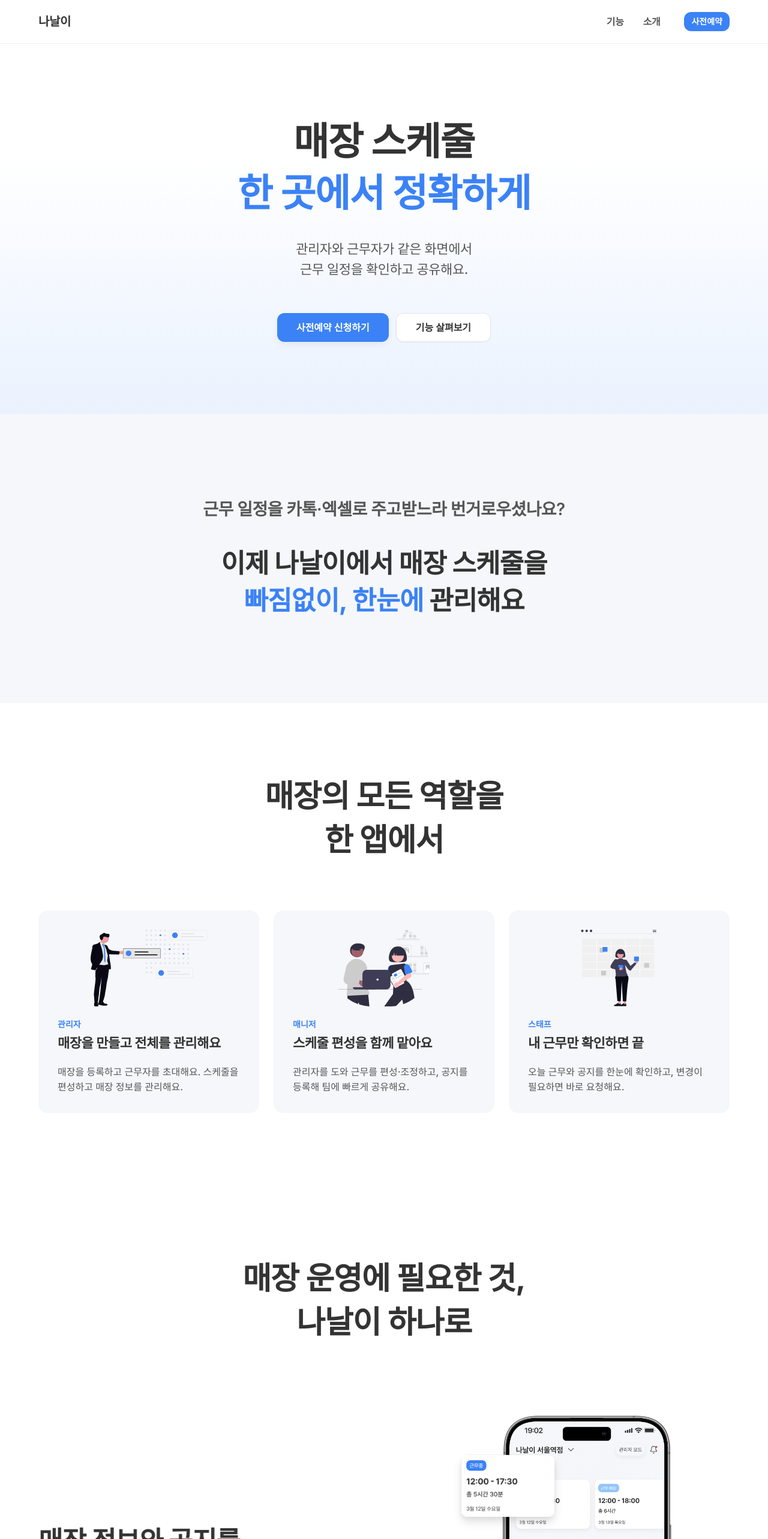
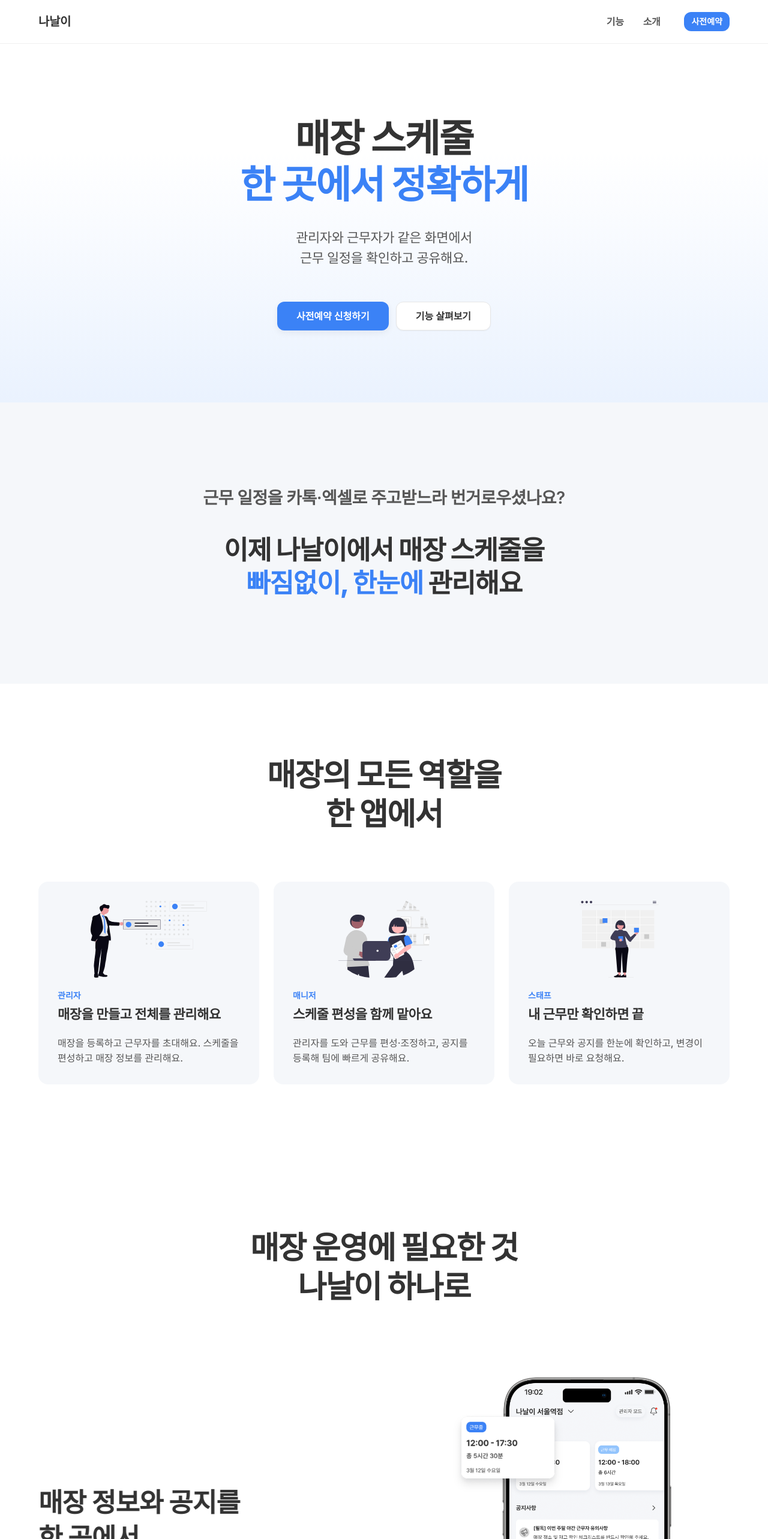
Before and after one commit to nanaly-schedule/nanaly-web, a Next.js app in the folder apps/landing/: page / in a window 1280 px wide. Shown: the top 2566 px of the page at 60% size. Built offline with nearby package versions, Linux system fonts and the light colour scheme; a web font is replaced by a local one.

Commit message:
style(landing): bolder, tighter display headings

```diff
--- a/apps/landing/app/_components/sections/ComingSoon.tsx
+++ b/apps/landing/app/_components/sections/ComingSoon.tsx
@@ -15,7 +15,7 @@ export default function ComingSoon() {
         <section className="bg-[#1f2933]">
             <div className={cn(CONTAINER, "flex flex-col gap-12 py-20 lg:gap-16 lg:py-[120px]")}>
                 <Reveal className="flex flex-col gap-6 text-center lg:gap-10">
-                    <h2 className="text-[28px] font-bold leading-[1.4] tracking-[-0.02em] text-white/90 sm:text-[40px] lg:text-[52px]">
+                    <h2 className="text-[28px] font-extrabold leading-[1.25] tracking-[-0.03em] text-white/90 sm:text-[40px] lg:text-[52px]">
                         매장 운영이
                         <br />
                         지금보다 더 쉬워지도록
--- a/apps/landing/app/_components/sections/Cta.tsx
+++ b/apps/landing/app/_components/sections/Cta.tsx
@@ -8,7 +8,7 @@ export default function Cta() {
         <section id="cta" className="bg-gradient-to-b from-[#eaf2fe] to-white">
             <div className={cn(CONTAINER, "flex flex-col items-center gap-10 py-20 text-center lg:gap-14 lg:py-[120px]")}>
                 <Reveal className="flex flex-col items-center gap-4 lg:gap-6">
-                    <h2 className="text-[28px] font-bold leading-[1.4] tracking-[-0.02em] text-foreground sm:text-[40px] lg:text-[48px]">
+                    <h2 className="text-[28px] font-extrabold leading-[1.25] tracking-[-0.03em] text-foreground sm:text-[40px] lg:text-[48px]">
                         지금 사전예약하고
                         <br />
                         가장 먼저 만나보세요
--- a/apps/landing/app/_components/sections/Features.tsx
+++ b/apps/landing/app/_components/sections/Features.tsx
@@ -9,8 +9,8 @@ export default function Features() {
         <section id="features" className="bg-white">
             <div className={cn(CONTAINER, "pt-20 lg:pt-[120px]")}>
                 <Reveal className="text-center">
-                    <h2 className="text-[28px] font-bold leading-[1.4] tracking-[-0.02em] text-foreground sm:text-[40px] lg:text-[52px]">
-                        매장 운영에 필요한 것,
+                    <h2 className="text-[28px] font-extrabold leading-[1.25] tracking-[-0.03em] text-foreground sm:text-[40px] lg:text-[52px]">
+                        매장 운영에 필요한 것
                         <br />
                         나날이 하나로
                     </h2>
--- a/apps/landing/app/_components/sections/Hero.tsx
+++ b/apps/landing/app/_components/sections/Hero.tsx
@@ -8,7 +8,7 @@ export default function Hero() {
         <section id="hero" className="bg-gradient-to-b from-white from-[30%] to-[#eaf2fe]">
             <div className={cn(CONTAINER, "py-20 text-center lg:py-[120px]")}>
                 <Reveal as="h1"
-                        className="text-[28px] font-bold leading-[1.35] tracking-[-0.02em] text-foreground sm:text-[44px] lg:text-[64px]">
+                        className="text-[28px] font-extrabold leading-[1.2] tracking-[-0.03em] text-foreground sm:text-[44px] lg:text-[64px]">
                     매장 스케줄
                     <br />
                     <span className="text-primary">한 곳에서 정확하게</span>
--- a/apps/landing/app/_components/sections/Intro.tsx
+++ b/apps/landing/app/_components/sections/Intro.tsx
@@ -11,7 +11,7 @@ export default function Intro() {
                     근무 일정을 카톡·엑셀로 주고받느라 번거로우셨나요?
                 </Reveal>
                 <Reveal as="h2" delay={100}
-                        className="mt-7 text-[26px] font-bold leading-[1.4] tracking-[-0.02em] text-foreground sm:text-[36px] lg:mt-10 lg:text-[44px]">
+                        className="mt-7 text-[26px] font-extrabold leading-[1.25] tracking-[-0.03em] text-foreground sm:text-[36px] lg:mt-10 lg:text-[44px]">
                     이제 나날이에서 매장 스케줄을
                     <br />
                     <span className="text-primary">빠짐없이, 한눈에</span> 관리해요
--- a/apps/landing/app/_components/sections/Roles.tsx
+++ b/apps/landing/app/_components/sections/Roles.tsx
@@ -20,7 +20,7 @@ export default function Roles() {
         <section id="roles" className="bg-white">
             <div className={cn(CONTAINER, "py-20 lg:py-[120px]")}>
                 <Reveal className="text-center">
-                    <h2 className="text-[28px] font-bold leading-[1.4] tracking-[-0.02em] text-foreground sm:text-[40px] lg:text-[52px]">
+                    <h2 className="text-[28px] font-extrabold leading-[1.25] tracking-[-0.03em] text-foreground sm:text-[40px] lg:text-[52px]">
                         매장의 모든 역할을
                         <br />
                         한 앱에서
```
